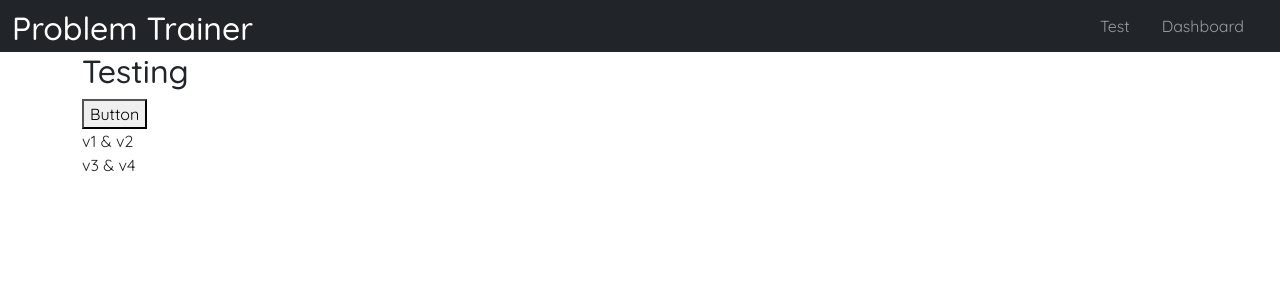
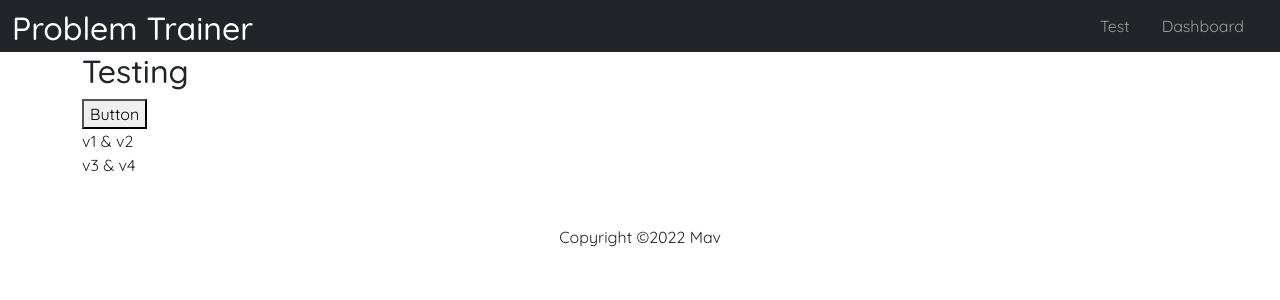
Before and after one commit to masterMav/ProblemTrainer.v.2, a React (Create React App) app in the folder Frontend/: page /test in a window 1280 px wide. Shown: the top 300 px of the page. Built offline with nearby package versions, Linux system fonts and the light colour scheme.

Commit message:
Footer added

```diff
--- a/Frontend/src/App.js
+++ b/Frontend/src/App.js
@@ -3,6 +3,7 @@ import Home from "./Home";
 import Navbar from "./Navbar";
 import Dashboard from "./Dashboard";
 import Test from "./Test";
+import Footer from "./Footer";
 
 function App() {
   return (
@@ -20,6 +21,7 @@ function App() {
             <Test />
           </Route>
         </Switch>
+        <Footer />
       </div>
     </Router>
   );
--- /dev/null
+++ b/Frontend/src/Footer.js
@@ -0,0 +1,9 @@
+const Footer = () => {
+  return (
+    <footer className="mt-5 text-center">
+      <p>Copyright &copy;2022 Mav </p>
+    </footer>
+  );
+};
+
+export default Footer;
```
